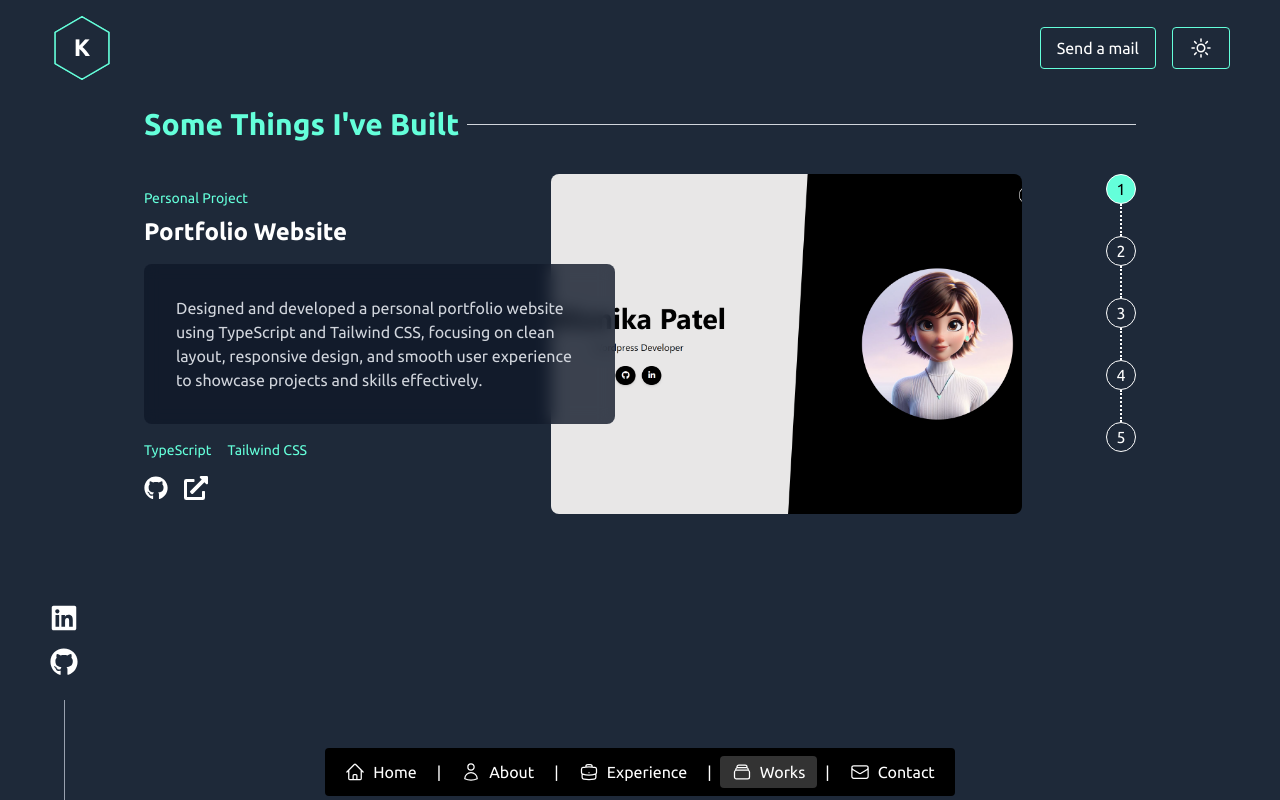
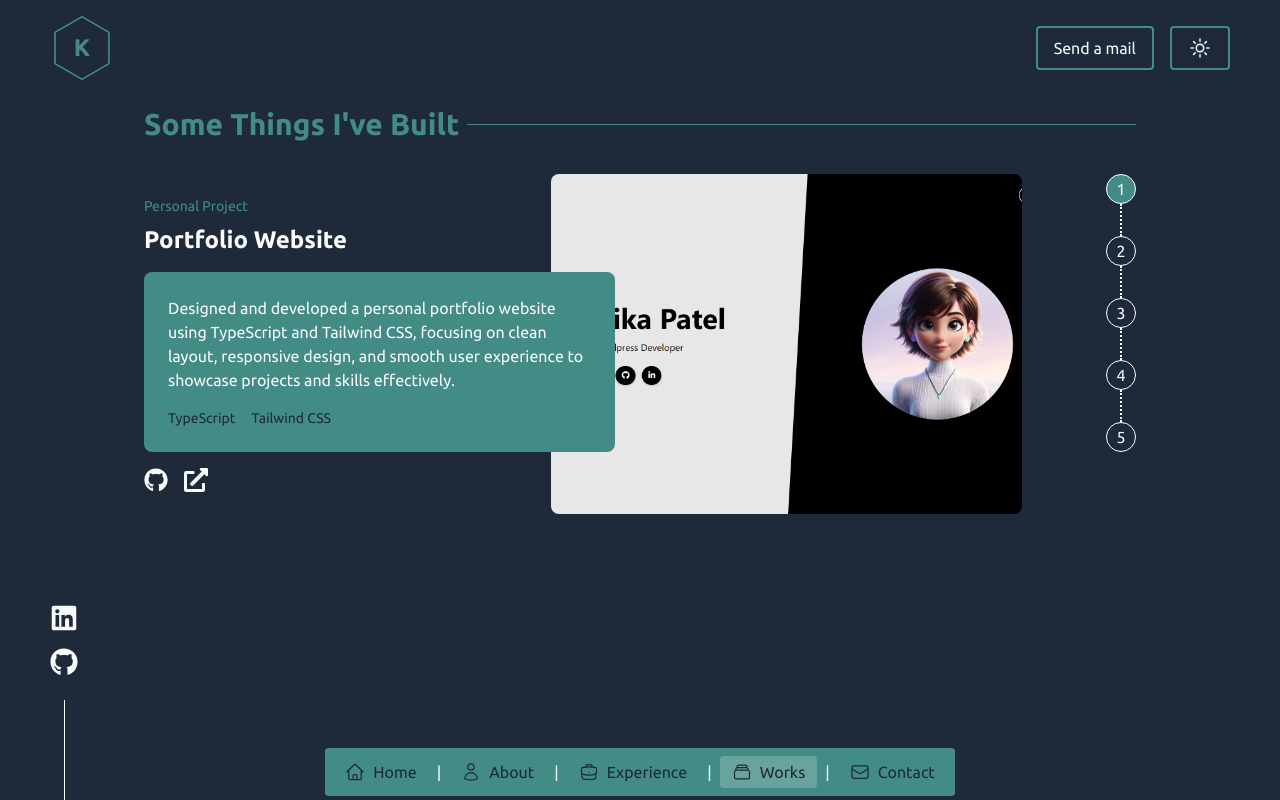
Before and after one commit to KinjalHirapara/portfolio, a React (Vite) app: page /works in a window 1280 px wide. Built offline with nearby package versions, Linux system fonts and the light colour scheme.

Commit message:
updated theme colors

```diff
--- a/index.html
+++ b/index.html
@@ -6,7 +6,7 @@
     <meta name="viewport" content="width=device-width, initial-scale=1.0" />
     <title>Vite + React + TS</title>
   </head>
-  <body class="dark">
+  <body>
     <div id="root"></div>
     <script type="module" src="/src/main.tsx"></script>
   </body>
--- a/src/App.tsx
+++ b/src/App.tsx
@@ -1,3 +1,4 @@
+import { useEffect, useState } from "react";
 import "./App.css";
 import { ThemeProvider } from "./context/ThemeContext";
 import Page from "./context/page";
--- a/src/components/Nav.tsx
+++ b/src/components/Nav.tsx
@@ -8,13 +8,9 @@ const Nav: React.FC = () => {
   return (
     <>
       <nav
-        className={`${
-          theme === "dark"
-            ? "dark:bg-gray-800 dark:text-white"
-            : "bg-white text-gray-900"
-        }  px-[50px] py-4 flex justify-between items-center w-full`}
+        className={`px-[50px] py-4 flex justify-between items-center w-full`}
       >
-        <div className="logo relative w-16 h-16 text-white">
+        <div className="logo relative w-16 h-16 text-primary">
           <div
             className={`hex-container inset-0 z-0 absolute top-0 left-0  flex items-center justify-center text-2xl font-bold cursor-pointer`}
           ></div>
@@ -27,8 +23,8 @@ const Nav: React.FC = () => {
         <div className="flex items-center gap-4">
           <div className="flex gap-2">
             <a
-              className="px-4 py-2 rounded border border-[#64ffda] bg-transparent transition
-    hover:shadow-[3px_3px_0_0_#64ffda] hover:-translate-x-1 hover:-translate-y-1"
+              className="px-4 py-2 rounded border-2 border-primary bg-transparent transition
+    hover:shadow-[3px_3px_0_0_var(--color-primary)] hover:-translate-x-1 hover:-translate-y-1"
               href="mailto:kinjalhirapara25@gmail"
             >
               Send a mail
@@ -42,23 +38,27 @@ const Nav: React.FC = () => {
           <div>
             <a
               href="https://www.linkedin.com/in/kinjalhirapara"
-              className="transition hover:-translate-y-1 hover:text-[#64ffda]"
+              className="transition hover:-translate-y-1 hover:text-primary"
               target="_blank"
             >
-              <FaLinkedin className="w-7 h-7 transition hover:-translate-y-1 hover:text-[#64ffda]" />
+              <FaLinkedin className="w-7 h-7 transition hover:-translate-y-1 hover:text-primary" />
             </a>
           </div>
           <div>
             <a
               href="https://github.com/KinjalHirapara"
-              className="transition hover:-translate-y-1 hover:text-[#64ffda]"
+              className="transition hover:-translate-y-1 hover:text-primary"
               target="_blank"
             >
-              <FaGithub className="w-7 h-7 transition hover:-translate-y-1 hover:text-[#64ffda]" />
+              <FaGithub className="w-7 h-7 transition hover:-translate-y-1 hover:text-primary" />
             </a>
           </div>
 
-          <div className="w-px h-[100px] bg-gray-400 mt-2"></div>
+          <div
+            className={`w-px h-[100px] ${
+              theme === "dark" ? " bg-light " : "bg-dark"
+            } mt-2`}
+          ></div>
         </div>
       </div>
     </>
--- a/src/components/ThemeToggle.tsx
+++ b/src/components/ThemeToggle.tsx
@@ -11,8 +11,8 @@ const ThemeToggle: React.FC = () => {
 
   return (
     <button
-      className="cursor-pointer px-4 py-2 rounded border border-[#64ffda] bg-transparents transition
-    hover:shadow-[3px_3px_0_0_#64ffda] hover:-translate-x-1 hover:-translate-y-1"
+      className="cursor-pointer px-4 py-2 rounded border-2 border-primary bg-transparents transition
+    hover:shadow-[3px_3px_0_0_var(--color-primary)] hover:-translate-x-1 hover:-translate-y-1"
       onClick={toggleTheme}
     >
       {theme === "light" ? (
--- a/src/components/Works.tsx
+++ b/src/components/Works.tsx
@@ -19,12 +19,16 @@ const Works: React.FC = () => {
       id="projects"
       className="max-w-5xl mx-auto flex flex-col px-[60px] py-[30px] lg:px-4 lg:py-[10px] mobile-landscape-padding"
     >
-      <div className="">
-        <h2 className="text-xl lg:text-3xl font-bold text-[#64ffda] flex items-center gap-2">
+      <motion.div
+        initial={{ opacity: 0, y: -30 }}
+        animate={{ opacity: 1, y: 0 }}
+        transition={{ duration: 0.6 }}
+      >
+        <h2 className="text-xl lg:text-3xl font-bold text-primary flex items-center gap-2">
           <span className="numbered-heading"> Some Things I've Built</span>
-          <span className="flex-1 h-px bg-gray-300"></span>
+          <span className="flex-1 h-px bg-primary"></span>
         </h2>
-      </div>
+      </motion.div>
       <div className="flex-1 flex mt-8">
         <div className="flex flex-col lg:flex-row gap-5 w-full">
           {/* Desktop: Single project with selector */}
@@ -46,36 +50,28 @@ const Works: React.FC = () => {
                   lg:mt-0 mt-[-4rem]
                 `}
               >
-                <p className={`text-[#64ffda] text-sm mb-2 text-left`}>
+                <p className={`text-primary text-sm mb-2 text-left`}>
                   {projects[selectedProject].overline}
                 </p>
                 <h3 className={`text-2xl font-bold mb-4 text-left`}>
-                  <a
-                    href={projects[selectedProject].external}
-                    target="_blank"
-                    rel="noopener noreferrer"
-                    className="hover:underline"
-                  >
                   {projects[selectedProject].title}
-                  </a>
                 </h3>
                 <div
-                  className="mb-4 bg-white/90 dark:bg-gray-900/80
-                  p-6 lg:p-8 rounded-lg backdrop-blur"
+                  className="mb-4 bg-primary
+                  p-4 lg:p-6 rounded-lg backdrop-blur flex flex-col gap-4"
                 >
-                  <p className="text-gray-700 dark:text-gray-300">
+                  <p className="text-textLight">
                     {projects[selectedProject].description}
                   </p>
-                </div>
-                <ul
-                  className={`flex flex-wrap gap-4 text-sm mb-4 justify-start`}
-                >
+                  <ul className={`flex flex-wrap gap-4 text-sm justify-start`}>
                     {projects[selectedProject].tech.map((tech) => (
-                    <li key={tech} className="text-[#64ffda] font-mono">
+                      <li key={tech} className="text-dark font-mono">
                         {tech}
                       </li>
                     ))}
                   </ul>
+                </div>
+
                 <div className={`flex gap-4 justify-start`}>
                   {projects[selectedProject].github && (
                     <a
@@ -84,7 +80,7 @@ const Works: React.FC = () => {
                       rel="noopener noreferrer"
                       aria-label="GitHub Link"
                     >
-                      <FaGithub className="w-6 h-6 hover:text-[#64ffda] transition" />
+                      <FaGithub className="w-6 h-6 hover:text-primary transition" />
                     </a>
                   )}
                   {projects[selectedProject].external && (
@@ -94,7 +90,7 @@ const Works: React.FC = () => {
                       rel="noopener noreferrer"
                       aria-label="External Link"
                     >
-                      <FaExternalLinkAlt className="w-6 h-6 hover:text-[#64ffda] transition" />
+                      <FaExternalLinkAlt className="w-6 h-6 hover:text-primary transition" />
                     </a>
                   )}
                 </div>
@@ -131,8 +127,8 @@ const Works: React.FC = () => {
                   <div
                     className={`w-[30px] h-[30px] flex justify-center items-center rounded-full border border-white   cursor-pointer ${
                       selectedProject === index
-                        ? "bg-[#64ffda] text-black"
-                        : "bg-transparent text-white"
+                        ? "bg-primary text-textLight"
+                        : "bg-transparent text-textLight"
                     }`}
                   >
                     {index + 1}
@@ -166,31 +162,23 @@ const Works: React.FC = () => {
                     {/* <div className="absolute inset-0"></div> */}
                   </div>
                   <div className="w-full p-4">
-                    <p className="text-[#64ffda] text-sm mb-2 text-left">
+                    <p className="text-primary text-sm mb-2 text-left">
                       {project.overline}
                     </p>
                     <h3 className="text-2xl font-bold mb-4 text-left">
-                      <a
-                        href={project.external}
-                        target="_blank"
-                        rel="noopener noreferrer"
-                        className="hover:underline"
-                      >
                       {project.title}
-                      </a>
                     </h3>
-                    <div className="mb-4 bg-white/90 dark:bg-gray-900/80 p-6 rounded-lg backdrop-blur">
-                      <p className="text-gray-700 dark:text-gray-300">
-                        {project.description}
-                      </p>
-                    </div>
-                    <ul className="flex flex-wrap gap-4 text-sm mb-4 justify-start">
+                    <div className="mb-4 bg-primary p-6 rounded-lg backdrop-blur flex flex-col gap-4">
+                      <p className="text-textLight">{project.description}</p>
+                      <ul className="flex flex-wrap gap-4 text-sm justify-start">
                         {project.tech.map((tech) => (
-                        <li key={tech} className="text-[#64ffda] font-mono">
+                          <li key={tech} className="text-dark font-mono">
                             {tech}
                           </li>
                         ))}
                       </ul>
+                    </div>
+
                     <div className="flex gap-4 justify-start">
                       {project.github && (
                         <a
@@ -199,7 +187,7 @@ const Works: React.FC = () => {
                           rel="noopener noreferrer"
                           aria-label="GitHub Link"
                         >
-                          <FaGithub className="w-6 h-6 hover:text-[#64ffda] transition" />
+                          <FaGithub className="w-6 h-6 hover:text-primary transition" />
                         </a>
                       )}
                       {project.external && (
@@ -209,7 +197,7 @@ const Works: React.FC = () => {
                           rel="noopener noreferrer"
                           aria-label="External Link"
                         >
-                          <FaExternalLinkAlt className="w-6 h-6 hover:text-[#64ffda] transition" />
+                          <FaExternalLinkAlt className="w-6 h-6 hover:text-primary transition" />
                         </a>
                       )}
                     </div>
--- a/src/context/page.tsx
+++ b/src/context/page.tsx
@@ -14,6 +14,7 @@ import Works from "../components/Works";
 import Contact from "../components/Contact";
 import { navLinks } from "../constants";
 import Nav from "../components/Nav";
+import { useEffect } from "react";
 
 const SectionRouter = () => {
   const location = useLocation();
@@ -22,12 +23,16 @@ const SectionRouter = () => {
 
   const { theme } = useTheme();
 
+  useEffect(() => {
+    document.body.className = theme;
+  }, [theme]);
+
   return (
     <div
       className={`${
         theme === "dark"
-          ? "dark:bg-gray-800 dark:text-white"
-          : "bg-white text-black"
+          ? "dark:bg-dark dark:text-textLight"
+          : "bg-light text-textDark"
       } h-screen w-screen `}
     >
       <div className="flex flex-col h-screen">
@@ -43,7 +48,7 @@ const SectionRouter = () => {
             </Routes>
           </div>
           <div className="flex justify-center mb-1">
-            <div className="flex gap-4 bg-black p-2 rounded text-white">
+            <div className="flex gap-4 bg-primary p-2 rounded text-textLight">
               <div className="flex gap-2 justify-center items-center">
                 {navLinks.map((link, index) => {
                   const path = link.id === "home" ? "/" : `/${link.id}`;
@@ -57,7 +62,7 @@ const SectionRouter = () => {
                     >
                       <button
                         onClick={() => navigate(path)}
-                        className={`flex items-center gap-2 px-3 py-1 rounded transition-colors capitalize ${
+                        className={`cursor-pointer text-textDark flex items-center gap-2 px-3 py-1 rounded transition-colors capitalize ${
                           isActive ? "bg-white/20" : "hover:bg-white/10"
                         }`}
                       >
--- a/src/index.css
+++ b/src/index.css
@@ -2,10 +2,22 @@
 
 @custom-variant dark (&:where(.dark, .dark *));
 
-/* @theme static {
-  --color-primary: var(--color-red-500);
-  --color-secondary: var(--color-blue-500);
-} */
+@theme static {
+  --color-primary: #438c86;
+  --color-secondary: #64ffda;
+  --color-accent: #1e2939;
+  --color-dark: #1e2939;
+  --color-light: #f8fafc;
+  --color-textDark: #1e2939;
+  --color-textLight: #f8fafc;
+}
+
+.dark {
+  --logo-bg: var(--color-dark);
+}
+.light {
+  --logo-bg: var(--color-light);
+}
 
 *::-webkit-scrollbar {
   width: 8px;
@@ -13,12 +25,12 @@
 }
 
 *::-webkit-scrollbar-thumb {
-  background: #64ffda;
+  background: var(--color-primary);
   border-radius: 8px;
 }
 
 *::-webkit-scrollbar-thumb:hover {
-  background: #43c6ac;
+  background: var(--color-primary);
 }
 
 * {
@@ -34,17 +46,17 @@
 .hex-container {
   clip-path: polygon(50% 0%, 93% 25%, 93% 75%, 50% 100%, 7% 75%, 7% 25%);
   transition: all 0.3s ease-in-out;
-  background-color: #64ffda;
+  background-color: var(--color-primary);
 }
 .logo-container {
   clip-path: polygon(50% 0%, 93% 25%, 93% 75%, 50% 100%, 7% 75%, 7% 25%);
   transition: all 0.3s ease-in-out;
-  background-color: #64ffda;
+  background-color: var(--color-primary);
 }
 .logo-container::before {
   content: "";
+  background-color: var(--logo-bg);
   clip-path: polygon(50% 0%, 93% 25%, 93% 75%, 50% 100%, 7% 75%, 7% 25%);
-  background-color: #1e2939;
   width: 95%;
   height: 95%;
   position: absolute;
@@ -53,7 +65,7 @@
 .logo-container:hover {
   transform: translate(-7px, -4px);
 }
-@layer utilities {
+/* @layer utilities {
   .clip-hexagon {
     clip-path: polygon(50% 0%, 100% 25%, 100% 75%, 50% 100%, 0% 75%, 0% 25%);
   }
@@ -70,8 +82,8 @@
       filter: hue-rotate(360deg);
     }
   }
-}
-.skills-main {
+} */
+/* .skills-main {
   display: flex;
   --s: 100px;
   --m: 4px;
@@ -103,7 +115,7 @@
     #0000 0 calc(var(--f) - 3px),
     #000 0 var(--f)
   );
-}
+} */
 
 .develop-icon {
   position: relative;
@@ -152,11 +164,6 @@
   transform: rotate(-30deg);
 }
 
-.develop-icon.red {
-  background: linear-gradient(to bottom right, #f4511e 0%, #b71c1c 100%);
-  color: #c62828;
-}
-
 .tab-active-triangle::after {
   content: "";
   position: absolute;
@@ -167,7 +174,7 @@
   height: 0;
   border-top: 30px solid transparent;
   border-bottom: 30px solid transparent;
-  border-left: 12px solid #64ffda;
+  border-left: 12px solid var(--color-primary);
 }
 @media (orientation: landscape) and (max-width: 1023px),
   (min-width: 768px) and (max-width: 1023px) and (orientation: portrait) {
```
Also changed, not shown: src/components/About.tsx (+12 -6 lines), src/components/Contact.tsx (+8 -23 lines), src/components/Experience.tsx (+4 -4 lines), src/components/Home.tsx (+6 -6 lines), src/constants/index.tsx (+16 -1 lines). Lines whose indentation alone changed are shown as unchanged.
